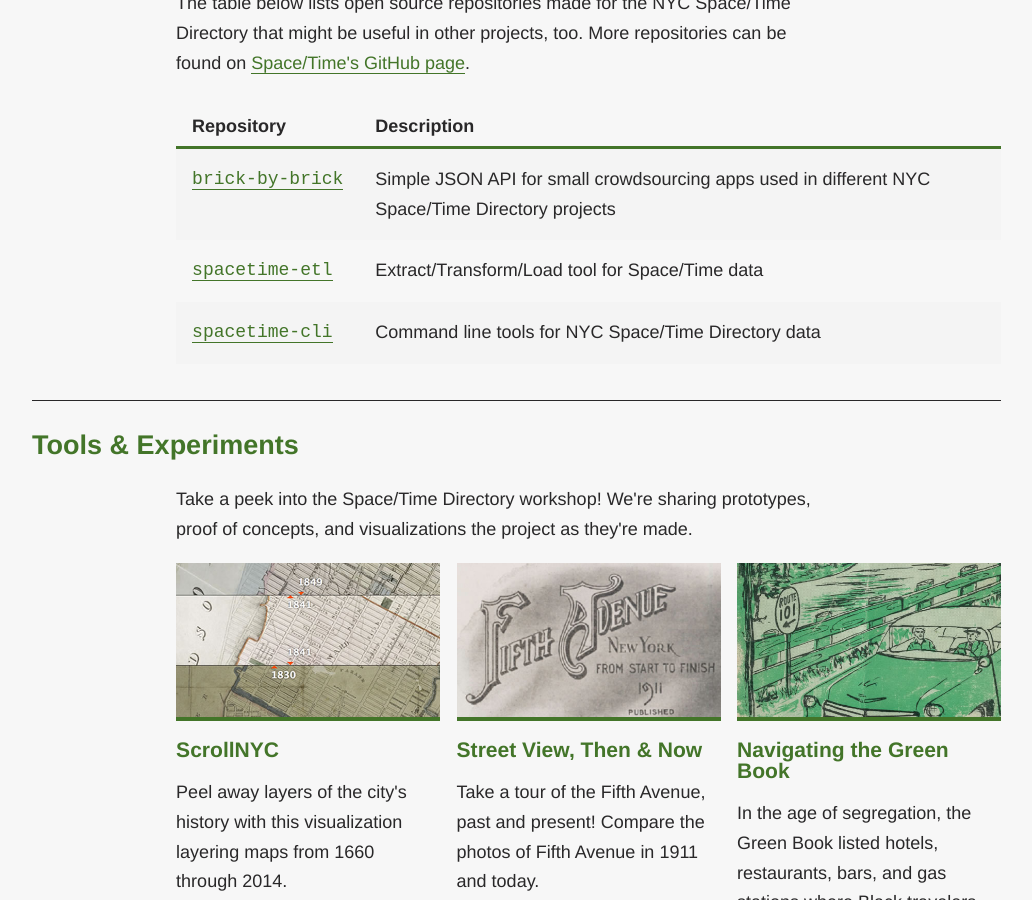
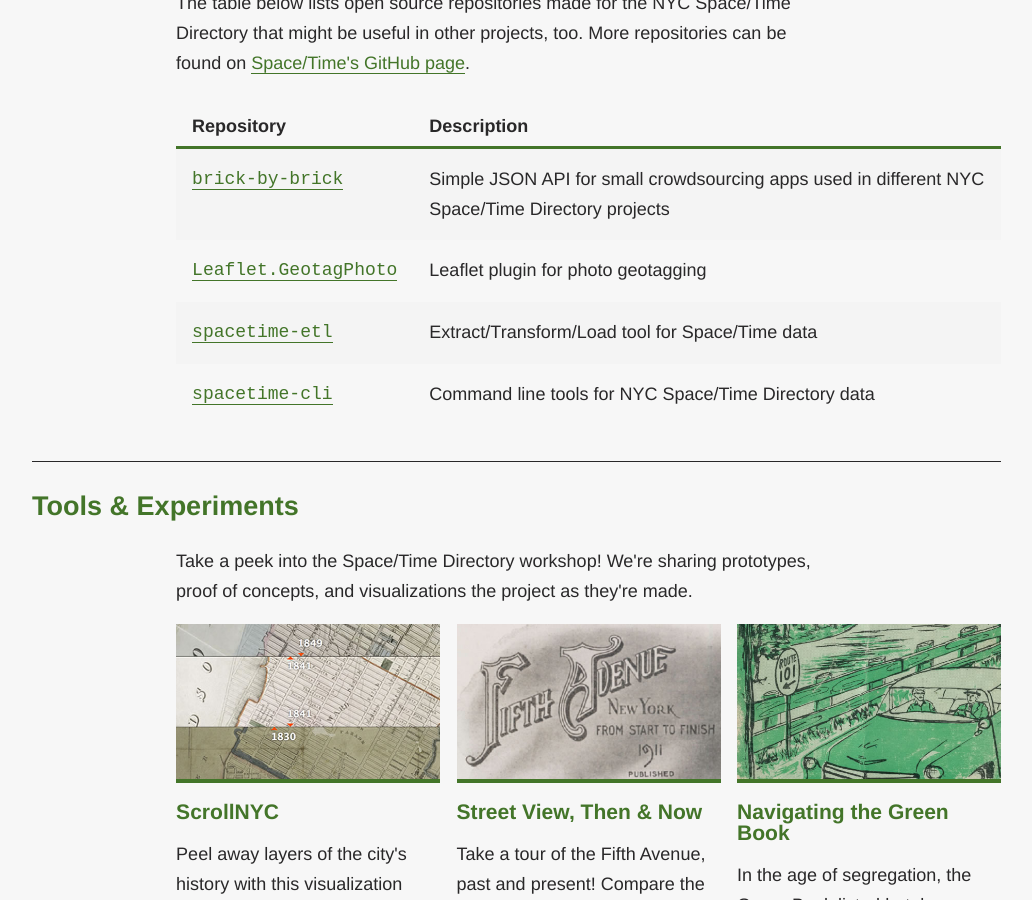
Before and after one commit to nypl-spacetime/nypl-spacetime.github.io, a Jekyll site: the page built from index.html, in a window 1280 px wide and 900 px high, scrolled down 3275 px. Shown: the whole window, without its empty margins (133-1165 px from the left). Built offline with Jekyll 4.4.1, drawn with Linux system fonts in a browser that asks for light colours; some web fonts are replaced; a script that is not in the unit is left out.

Commit message:
added leaflet.geotagphoto

```diff
--- a/_data/github.yml
+++ b/_data/github.yml
@@ -2,11 +2,11 @@ repos:
   - name: brick-by-brick
     description: Simple JSON API for small crowdsourcing apps used in different NYC Space/Time Directory projects
 
-  # https://github.com/nypl-spacetime/ocr-scripts
+  - name: Leaflet.GeotagPhoto
+    description: Leaflet plugin for photo geotagging
 
   - name: spacetime-etl
     description: Extract/Transform/Load tool for Space/Time data
-
 
   - name: spacetime-cli
     description: Command line tools for NYC Space/Time Directory data
@@ -17,3 +17,4 @@ repos:
   # https://github.com/nypl-spacetime/brick-specification
   # https://github.com/nypl-spacetime/express-pg-oauth
   # https://github.com/nypl-spacetime/hocr-detect-columns
+  # https://github.com/nypl-spacetime/ocr-scripts
```
